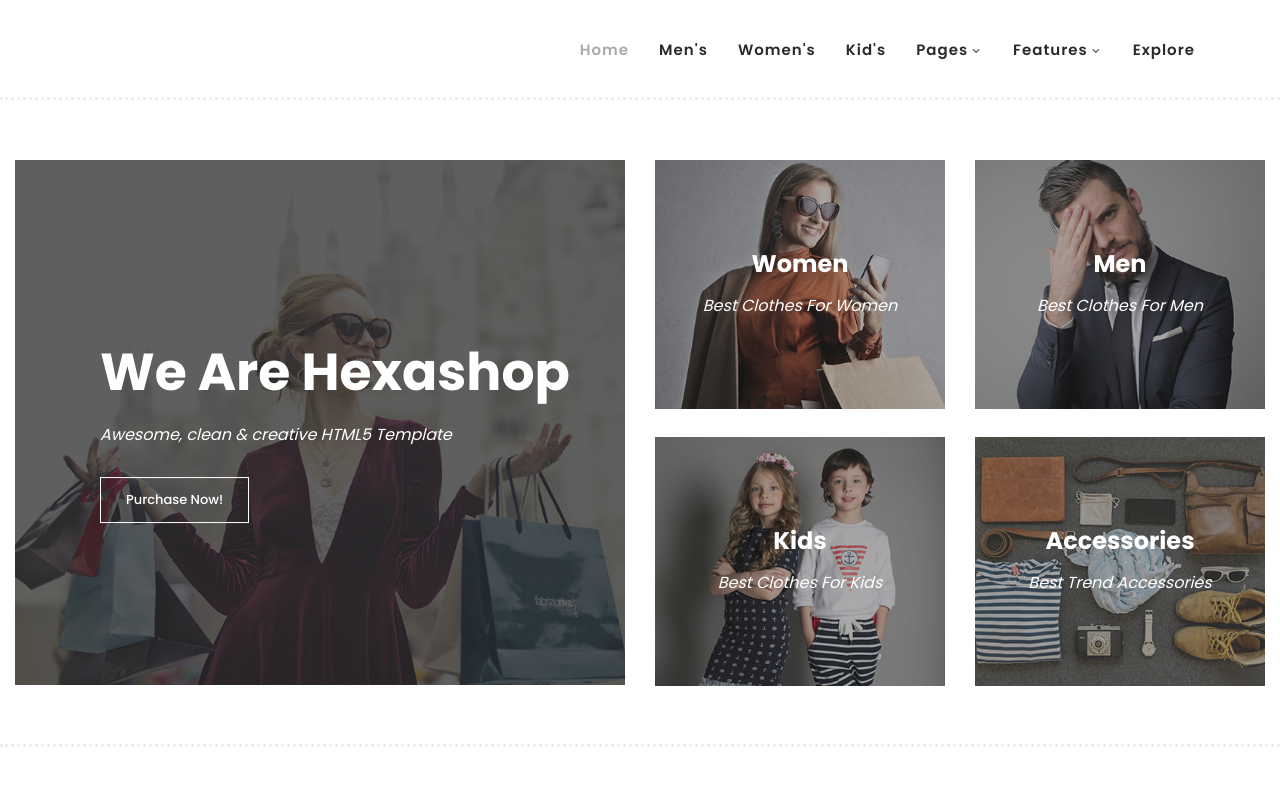
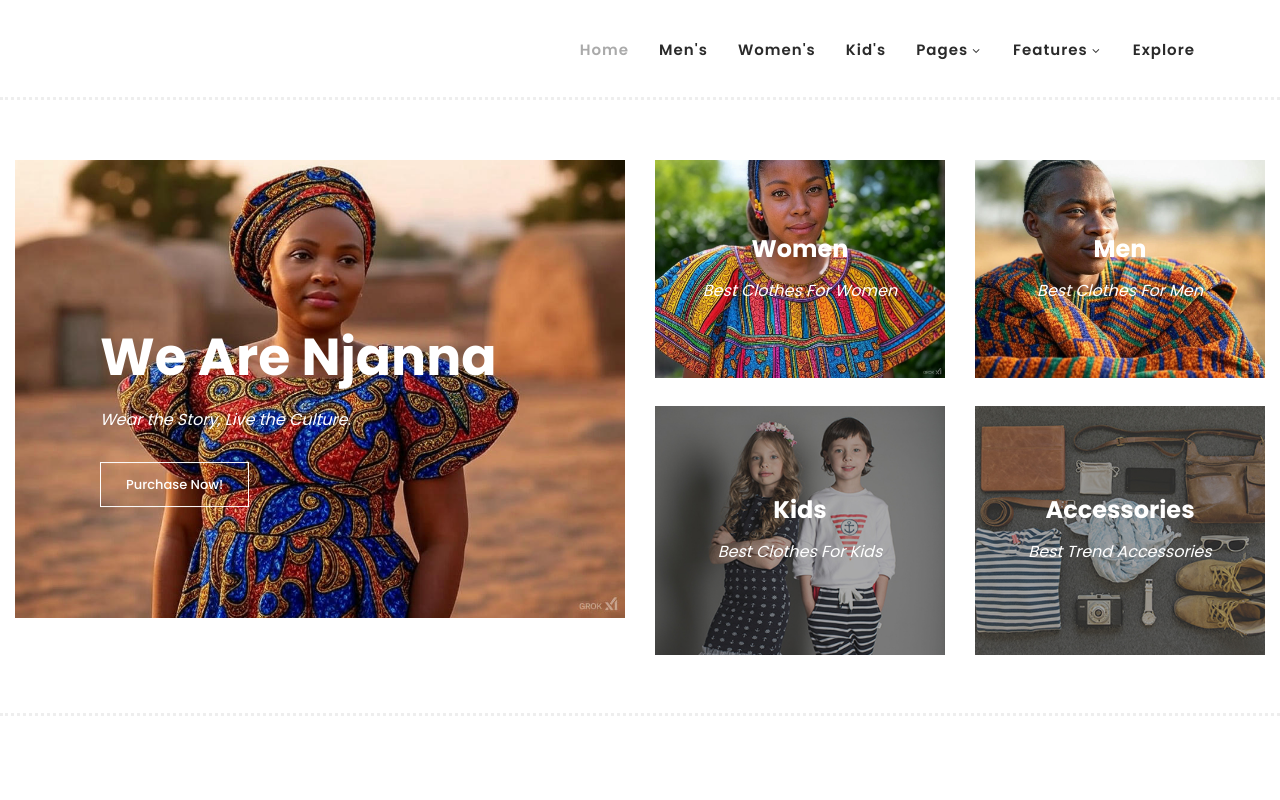
Before and after one commit to MRKWEBANE/njanna.github.io, a plain HTML site: page index.html in a window 1280 px wide. Shown: the top 800 px of the page. Drawn offline with Linux system fonts and the light colour scheme.

Commit message:
Update index.html

```diff
--- a/index.html
+++ b/index.html
@@ -100,13 +100,13 @@ https://templatemo.com/tm-571-hexashop
                     <div class="left-content">
                         <div class="thumb">
                             <div class="inner-content">
-                                <h4>We Are Hexashop</h4>
-                                <span>Awesome, clean &amp; creative HTML5 Template</span>
+                                <h4>We Are Njanna</h4>
+                                <span>Wear the Story, Live the Culture.</span>
                                 <div class="main-border-button">
                                     <a href="#">Purchase Now!</a>
                                 </div>
                             </div>
-                            <img src="assets/images/left-banner-image.jpg" alt="">
+                            <img src="assets/images/w1.jpg" alt="">
                         </div>
                     </div>
                 </div>
@@ -123,13 +123,13 @@ https://templatemo.com/tm-571-hexashop
                                         <div class="hover-content">
                                             <div class="inner">
                                                 <h4>Women</h4>
-                                                <p>Lorem ipsum dolor sit amet, conservisii ctetur adipiscing elit incid.</p>
+                                                <p>Vibrant Designs, Timeless Heritage.</p>
                                                 <div class="main-border-button">
                                                     <a href="#">Discover More</a>
                                                 </div>
                                             </div>
                                         </div>
-                                        <img src="assets/images/baner-right-image-01.jpg">
+                                        <img src="assets/images/w2.jpg">
                                     </div>
                                 </div>
                             </div>
@@ -143,13 +143,13 @@ https://templatemo.com/tm-571-hexashop
                                         <div class="hover-content">
                                             <div class="inner">
                                                 <h4>Men</h4>
-                                                <p>Lorem ipsum dolor sit amet, conservisii ctetur adipiscing elit incid.</p>
+                                                <p>Color, Culture, and Creativity.</p>
                                                 <div class="main-border-button">
                                                     <a href="#">Discover More</a>
                                                 </div>
                                             </div>
                                         </div>
-                                        <img src="assets/images/baner-right-image-02.jpg">
+                                        <img src="assets/images/men2.jpg">
                                     </div>
                                 </div>
                             </div>
```
